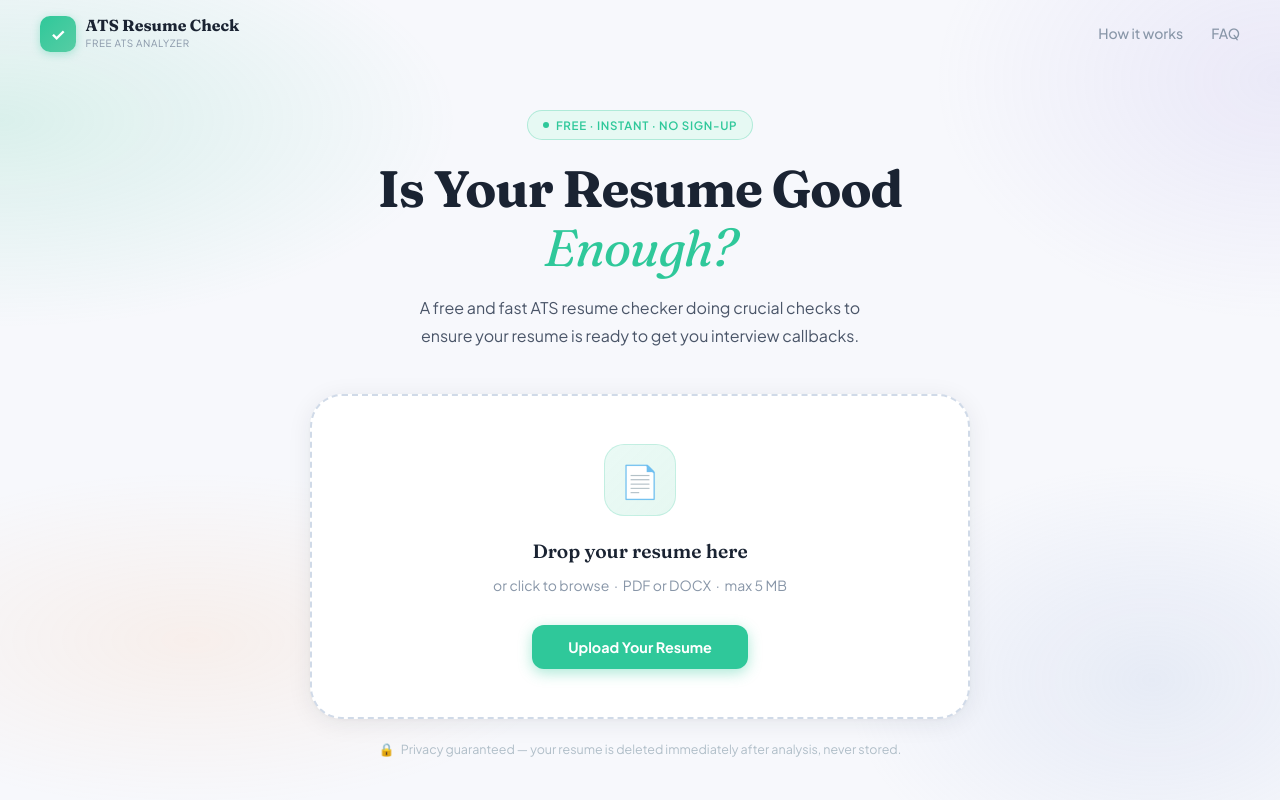
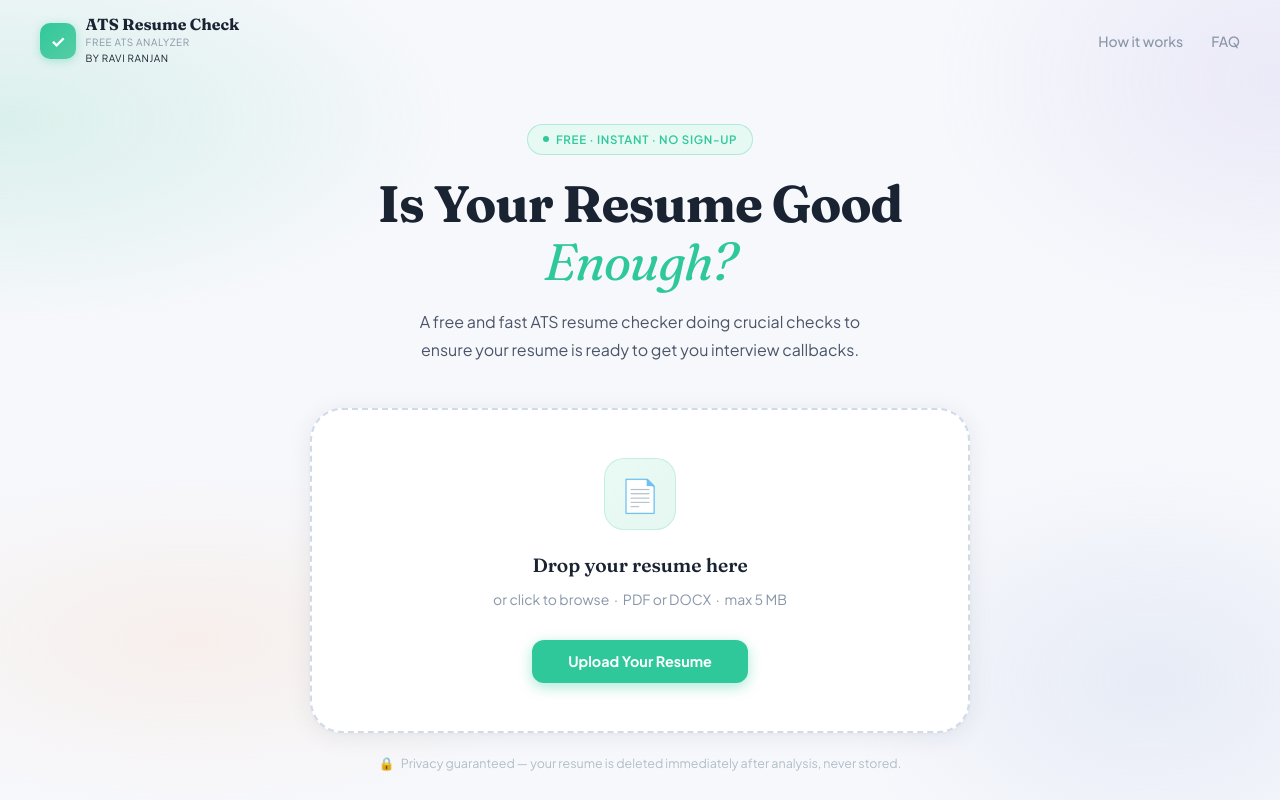
Before and after one commit to infoguru19/atsresumecheck, a React (Vite) app: page / in a window 1280 px wide. Shown: the top 800 px of the page. Built offline with nearby package versions, Linux system fonts and the light colour scheme.

Commit message:
Update Header.jsx

```diff
--- a/src/components/Header.jsx
+++ b/src/components/Header.jsx
@@ -33,6 +33,9 @@ export default function Header() {
           <div style={{ fontSize:'0.62rem', color:'#8896a8', letterSpacing:'0.06em', textTransform:'uppercase' }}>
             Free ATS Analyzer
           </div>
+          <div style={{ fontSize:'0.62rem', color:'#1a2332', letterSpacing:'0.06em', textTransform:'uppercase' }}>
+            by Ravi Ranjan
+          </div>
         </div>
       </a>
       <nav style={{ display:'flex', gap:'1.75rem', alignItems:'center' }}>
```
